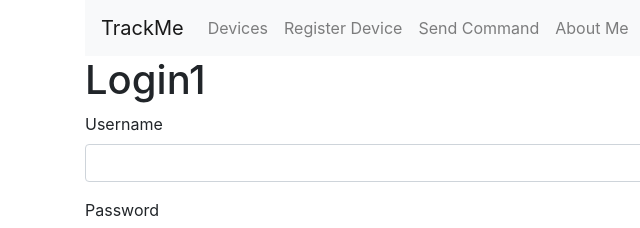
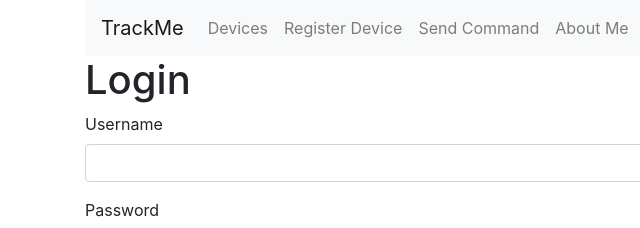
Before and after one commit to SmHamza/TrackMe, a website: page web/public/login.html in a window 1280 px wide. Shown: the top 228 px of the page, 0-640 px from the left. Drawn offline with nearby package versions, Linux system fonts and the light colour scheme; no server answers; sample sign-in values are in the browser's storage.

Commit message:
changing to original, Heroku checked

```diff
--- a/web/public/login.html
+++ b/web/public/login.html
@@ -12,7 +12,7 @@
     <body>
     <div class="container">
         <div id="navbar"></div>
-        <h1>Login1</h1>
+        <h1>Login</h1>
         <div class="form-group">
             <label for="user">Username</label>
             <input type="text" class="form-control" id="user" />
```
